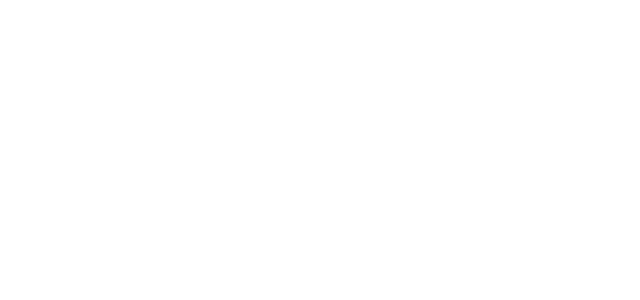
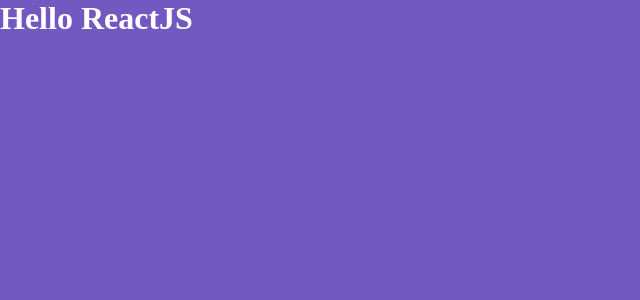
Before and after one commit to Rodrigo001-dev/ignite-react, a React app in the folder reactjs/aulas/01-github-explorer/: page / in a window 1280 px wide. Shown: the top 300 px of the page, without its empty margins (0-640 px from the left). Built offline with nearby package versions, Linux system fonts and the light colour scheme.

Commit message:
adding sass in the project

```diff
--- a/reactjs/aulas/01-github-explorer/package.json
+++ b/reactjs/aulas/01-github-explorer/package.json
@@ -20,6 +20,8 @@
     "cross-env": "^7.0.3",
     "css-loader": "^6.7.1",
     "html-webpack-plugin": "^5.5.0",
+    "node-sass": "^7.0.3",
+    "sass-loader": "^13.0.2",
     "style-loader": "^3.3.1",
     "webpack": "^5.74.0",
     "webpack-cli": "^4.10.0",
--- a/reactjs/aulas/01-github-explorer/src/App.jsx
+++ b/reactjs/aulas/01-github-explorer/src/App.jsx
@@ -1,4 +1,4 @@
-import './styles/global.css';
+import './styles/global.scss';
 
 export function App() {
 
--- a/reactjs/aulas/01-github-explorer/src/styles/global.css
+++ b/reactjs/aulas/01-github-explorer/src/styles/global.scss
@@ -6,6 +6,6 @@
 
 body {
   font: Arial, Helvetica, sans-serif;
-  backgruond: #333;
+  background: #7159C1;
   color: #FFF;
 }
--- a/reactjs/aulas/01-github-explorer/webpack.config.js
+++ b/reactjs/aulas/01-github-explorer/webpack.config.js
@@ -42,9 +42,9 @@
         use: 'babel-loader',
       },
       {
-        test: /\.css$/,
+        test: /\.scss$/,
         exclude: /node_modules/,
-        use: ['style-loader', 'css-loader'],
+        use: ['style-loader', 'css-loader', 'sass-loader'],
       }
     ],
   }
```
Also changed, not shown: 1 other file (tests, documents, lock files or other folders).
